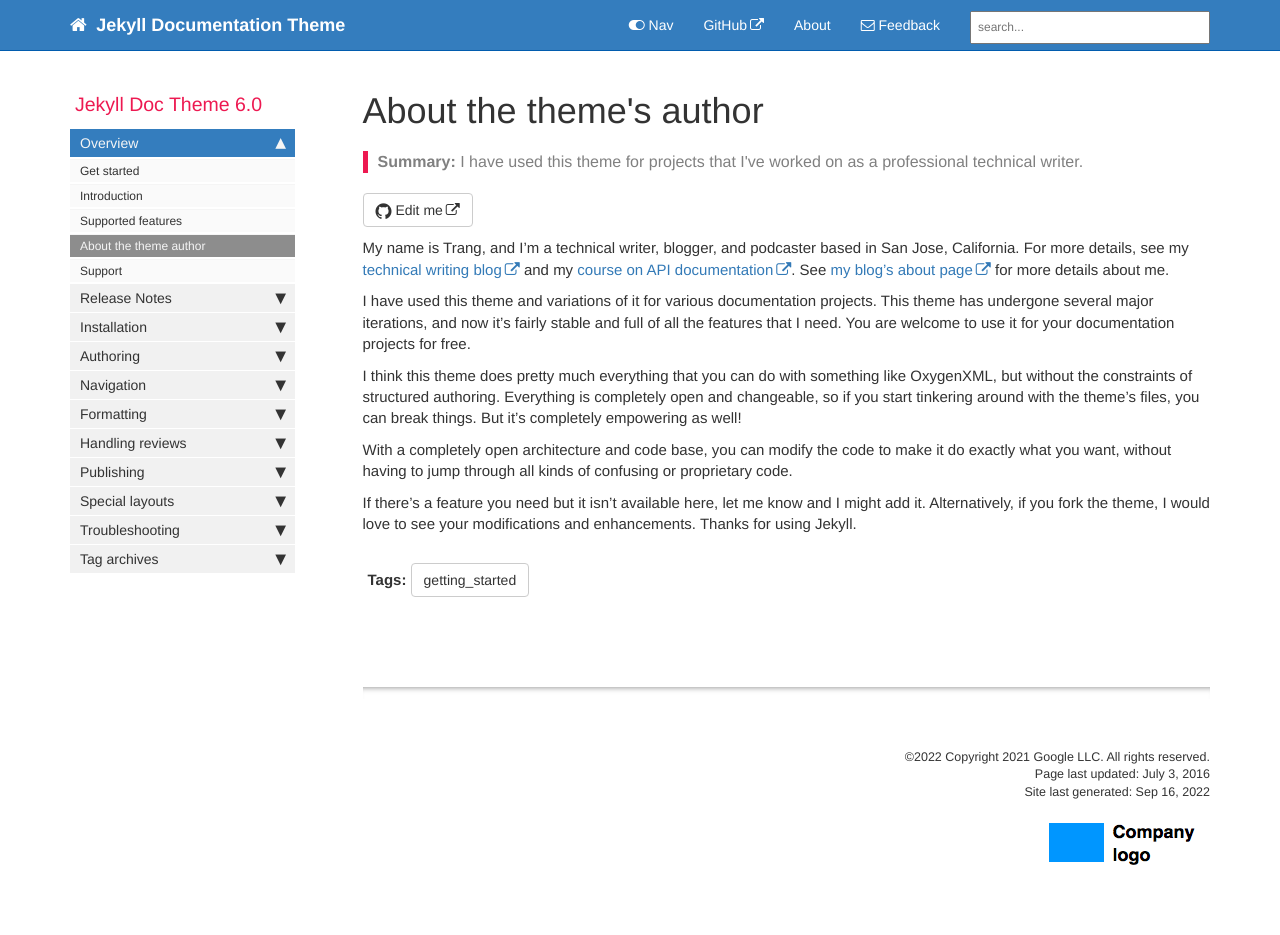
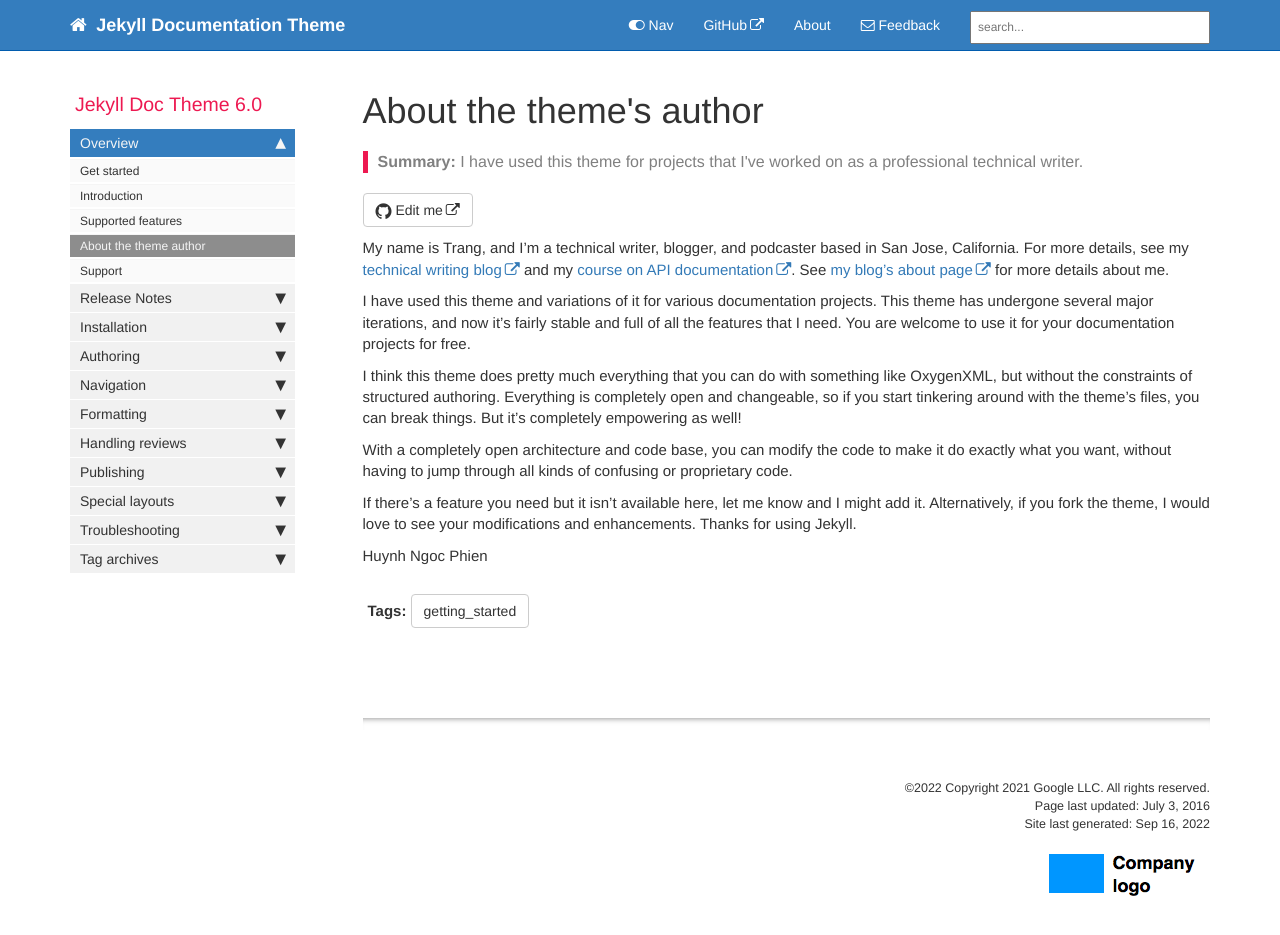
Before and after one commit to hnphien/home, a Jekyll site: the page built from pages/mydoc/mydoc_about.md, in a window 1280 px wide and 972 px high. Shown: the top 935 px of the window. Built offline with Jekyll 4.4.1, drawn with Linux system fonts in a browser that asks for light colours; comment, search, counter and statistics services are not loaded.

Commit message:
no message

```diff
--- a/pages/mydoc/mydoc_about.md
+++ b/pages/mydoc/mydoc_about.md
@@ -19,4 +19,6 @@ With a completely open architecture and code base, you can modify the code to ma
 
 If there's a feature you need but it isn't available here, let me know and I might add it. Alternatively, if you fork the theme, I would love to see your modifications and enhancements. Thanks for using Jekyll.
 
+Huynh Ngoc Phien
+
 {% include links.html %}
```
